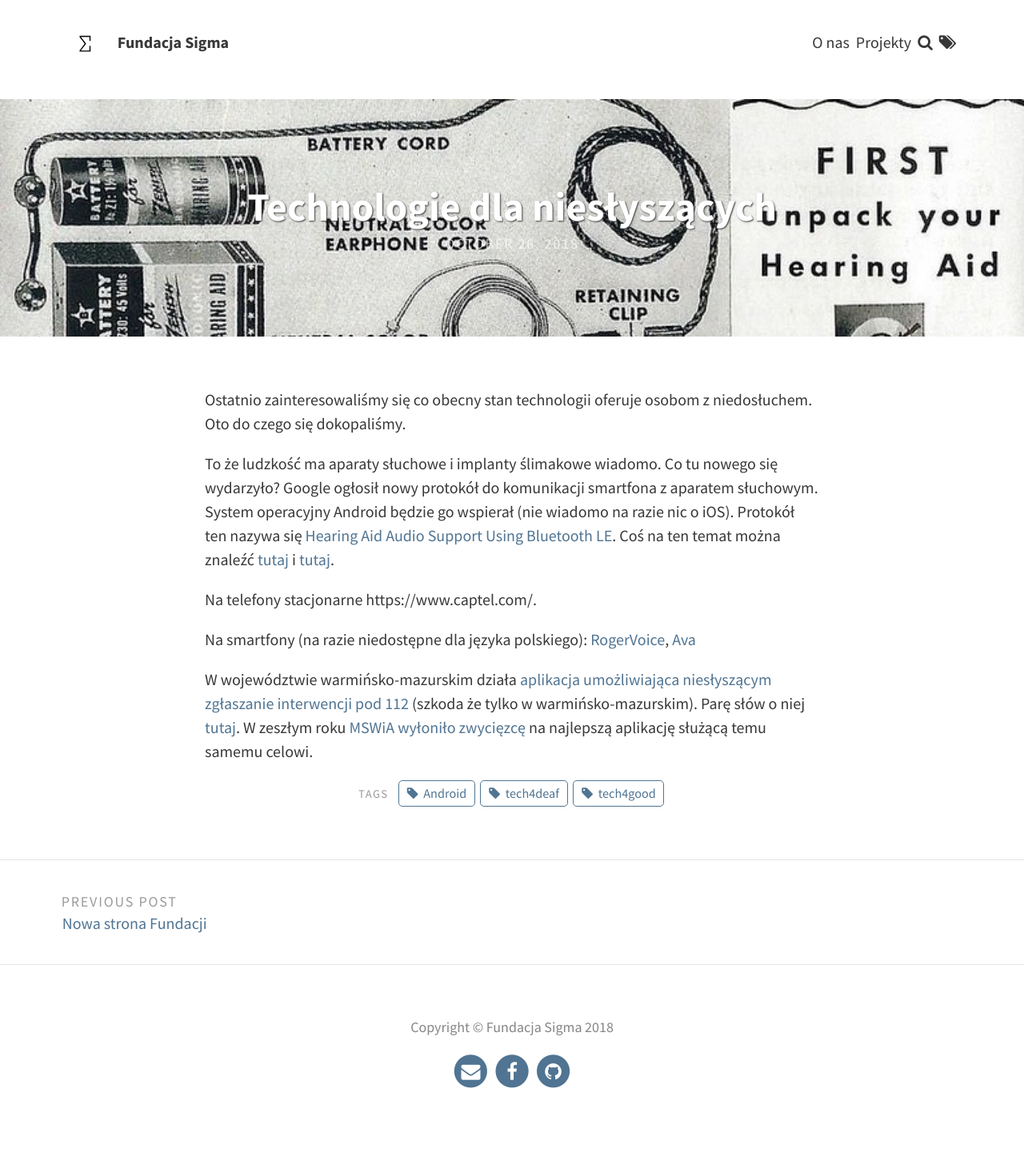
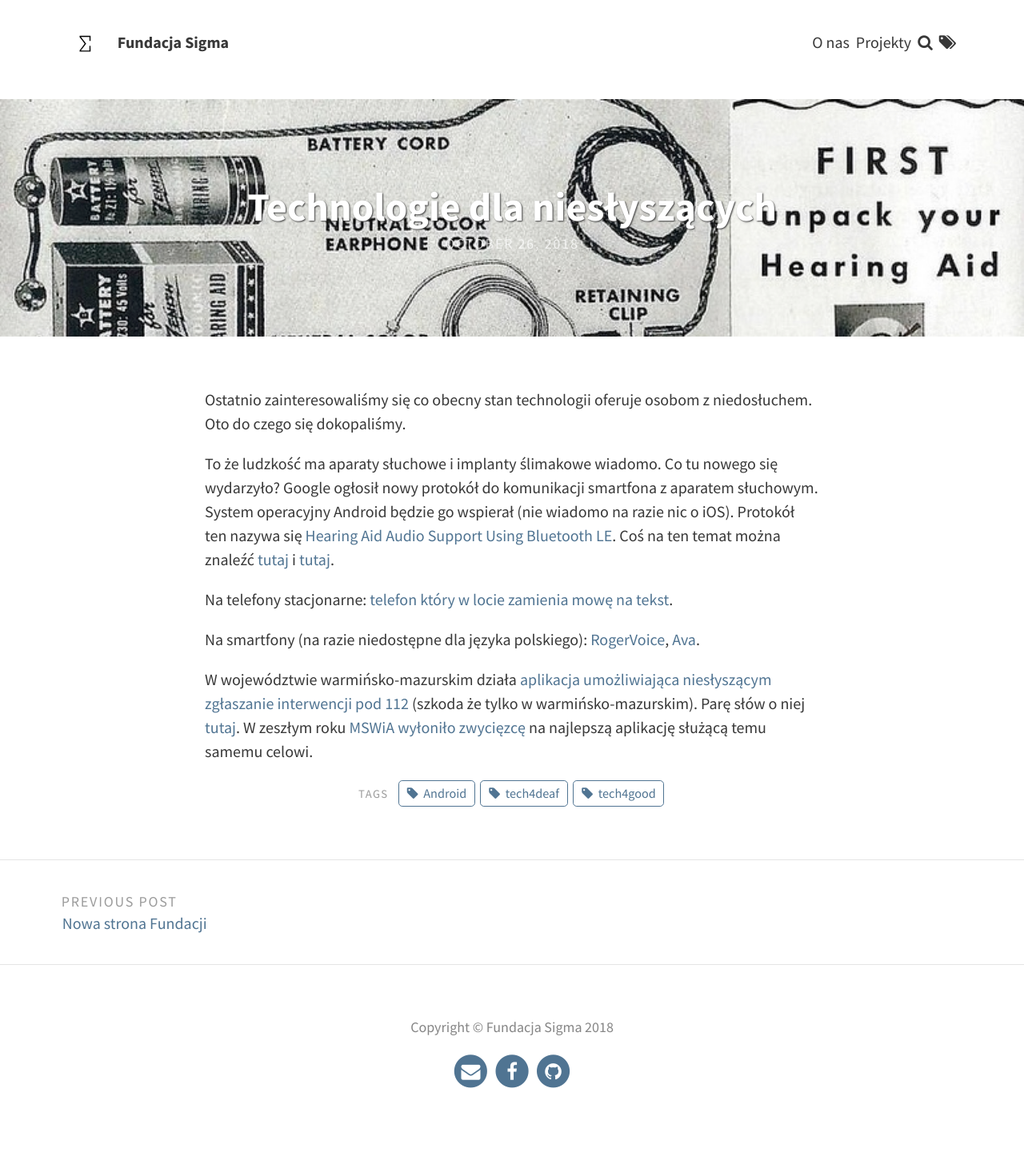
Before and after one commit to SigmaNgo/SigmaNgo.github.io, a Jekyll site: the page built from _posts/2018-10-26-technologie-dla-nieslyszacych.md, in a window 1280 px wide. Shown: the whole page at 80% size. Built offline with Jekyll 4.4.1, drawn with Linux system fonts in a browser that asks for light colours; comment, search, counter and statistics services are not loaded.

Commit message:
Update 2018-10-26-technologie-dla-nieslyszacych.md

```diff
--- a/_posts/2018-10-26-technologie-dla-nieslyszacych.md
+++ b/_posts/2018-10-26-technologie-dla-nieslyszacych.md
@@ -9,8 +9,8 @@ Ostatnio zainteresowaliśmy się co obecny stan technologii oferuje osobom z nie
 
 To że ludzkość ma aparaty słuchowe i implanty ślimakowe wiadomo. Co tu nowego się wydarzyło? Google ogłosił nowy protokół do komunikacji smartfona z aparatem słuchowym. System operacyjny Android będzie go wspierał (nie wiadomo na razie nic o iOS). Protokół ten nazywa się [Hearing Aid Audio Support Using Bluetooth LE](https://source.android.com/devices/bluetooth/asha). Coś na ten temat można znaleźć [tutaj](https://www.hearingaidknow.com/made-for-android-coming-next-year) i [tutaj](https://www.theverge.com/circuitbreaker/2018/8/16/17701902/google-native-hearing-aid-support-android-gn-hearing).
 
-Na telefony stacjonarne https://www.captel.com/.
+Na telefony stacjonarne: [telefon który w locie zamienia mowę na tekst](https://www.captel.com/).
 
-Na smartfony (na razie niedostępne dla języka polskiego): [RogerVoice](https://rogervoice.com/en/), [Ava](https://www.ava.me/)
+Na smartfony (na razie niedostępne dla języka polskiego): [RogerVoice](https://rogervoice.com/en/), [Ava](https://www.ava.me/).
 
 W województwie warmińsko-mazurskim działa [aplikacja umożliwiająca niesłyszącym zgłaszanie interwencji pod 112](https://play.google.com/store/apps/details?id=pl.sprint.deafhelp&hl=pl) (szkoda że tylko w warmińsko-mazurskim). Parę słów o niej [tutaj](https://www.facebook.com/TVP3Olsztyn/videos/1059346107528628/). W zeszłym roku [MSWiA wyłoniło zwycięzcę](https://www.mswia.gov.pl/pl/aktualnosci/15742,Konkurs-na-aplikacje-mobilna-do-wysylania-zgloszen-alarmowych.html) na najlepszą aplikację służącą temu samemu celowi.
```
